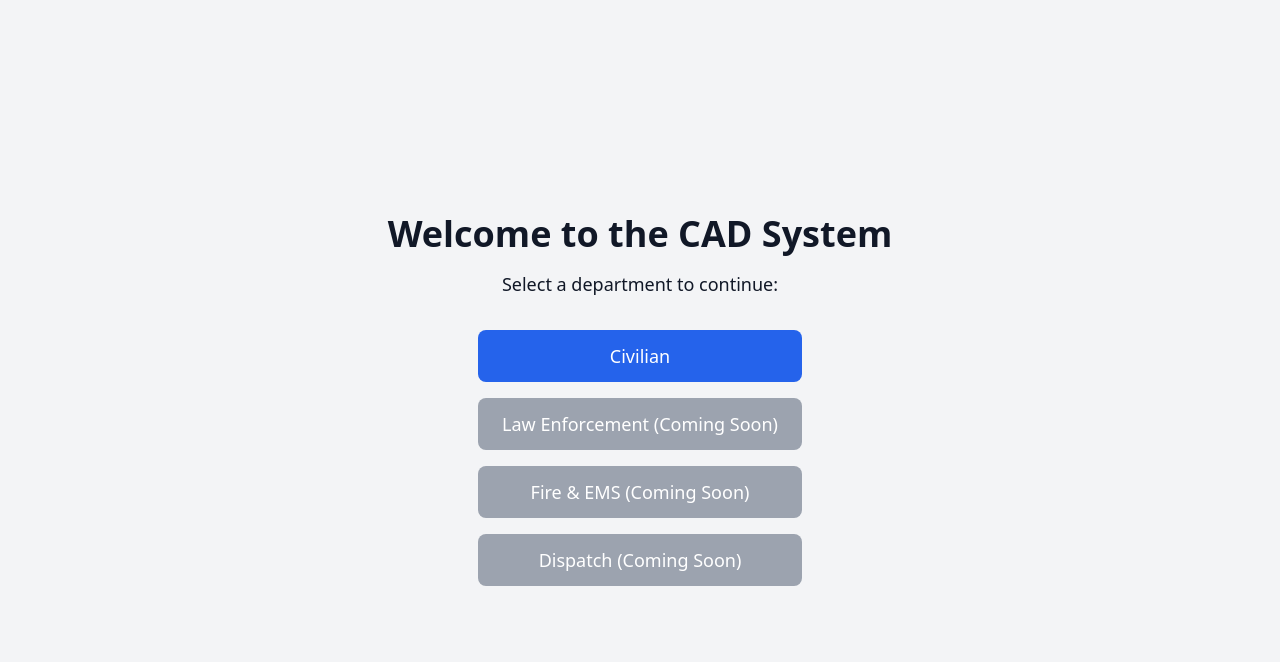
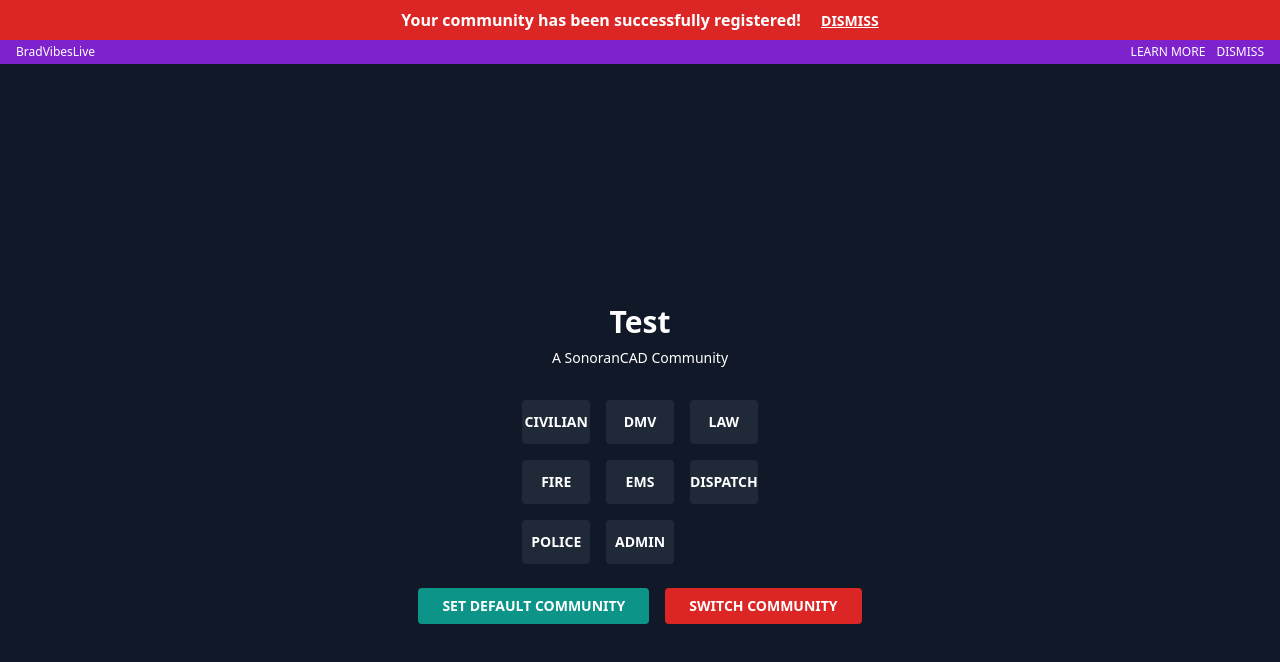
Before and after one commit to 0oiii/0oiii.github.io, a plain HTML site: page index.html in a window 1280 px wide. Drawn offline with nearby package versions, Linux system fonts and the light colour scheme.

Commit message:
Update index.html

```diff
--- a/index.html
+++ b/index.html
@@ -1,3 +1,4 @@
+<!DOCTYPE html>
 <html lang="en">
 <head>
   <meta charset="UTF-8" />
@@ -5,15 +6,36 @@
   <title>CAD System Home</title>
   <script src="https://cdn.tailwindcss.com"></script>
 </head>
-<body class="bg-gray-100 text-gray-900">
+<body class="bg-gray-900 text-white">
+  <div class="w-full bg-red-600 text-white text-center py-2 font-semibold">
+    Your community has been successfully registered! <button class="ml-4 text-sm underline">DISMISS</button>
+  </div>
+  <div class="w-full bg-purple-700 text-white text-center py-1 text-xs flex justify-between px-4">
+    <span>BradVibesLive</span>
+    <div>
+      <button class="mr-2">LEARN MORE</button>
+      <button>DISMISS</button>
+    </div>
+  </div>
+
   <div class="min-h-screen flex flex-col items-center justify-center text-center px-6">
-    <h1 class="text-4xl font-bold mb-4">Welcome to the CAD System</h1>
-    <p class="text-lg mb-8">Select a department to continue:</p>
-    <div class="space-y-4">
-      <a href="civilian.html" class="block bg-blue-600 text-white px-6 py-3 rounded-lg text-lg hover:bg-blue-700">Civilian</a>
-      <a href="#" class="block bg-gray-400 text-white px-6 py-3 rounded-lg text-lg cursor-not-allowed">Law Enforcement (Coming Soon)</a>
-      <a href="#" class="block bg-gray-400 text-white px-6 py-3 rounded-lg text-lg cursor-not-allowed">Fire & EMS (Coming Soon)</a>
-      <a href="#" class="block bg-gray-400 text-white px-6 py-3 rounded-lg text-lg cursor-not-allowed">Dispatch (Coming Soon)</a>
+    <h1 class="text-3xl font-bold mb-2">Test</h1>
+    <p class="text-sm mb-8">A SonoranCAD Community</p>
+
+    <div class="grid grid-cols-3 gap-4 max-w-xl mb-6">
+      <a href="civilian.html" class="flex items-center justify-center bg-gray-800 hover:bg-gray-700 text-white py-3 rounded text-sm font-semibold">CIVILIAN</a>
+      <a href="#" class="flex items-center justify-center bg-gray-800 text-white py-3 rounded text-sm font-semibold">DMV</a>
+      <a href="#" class="flex items-center justify-center bg-gray-800 text-white py-3 rounded text-sm font-semibold">LAW</a>
+      <a href="#" class="flex items-center justify-center bg-gray-800 text-white py-3 rounded text-sm font-semibold">FIRE</a>
+      <a href="#" class="flex items-center justify-center bg-gray-800 text-white py-3 rounded text-sm font-semibold">EMS</a>
+      <a href="#" class="flex items-center justify-center bg-gray-800 text-white py-3 rounded text-sm font-semibold">DISPATCH</a>
+      <a href="#" class="flex items-center justify-center bg-gray-800 text-white py-3 rounded text-sm font-semibold">POLICE</a>
+      <a href="#" class="flex items-center justify-center bg-gray-800 text-white py-3 rounded text-sm font-semibold">ADMIN</a>
+    </div>
+
+    <div class="flex gap-4">
+      <button class="bg-teal-600 hover:bg-teal-700 text-white px-6 py-2 rounded text-sm font-semibold">SET DEFAULT COMMUNITY</button>
+      <button class="bg-red-600 hover:bg-red-700 text-white px-6 py-2 rounded text-sm font-semibold">SWITCH COMMUNITY</button>
     </div>
   </div>
 </body>
```
